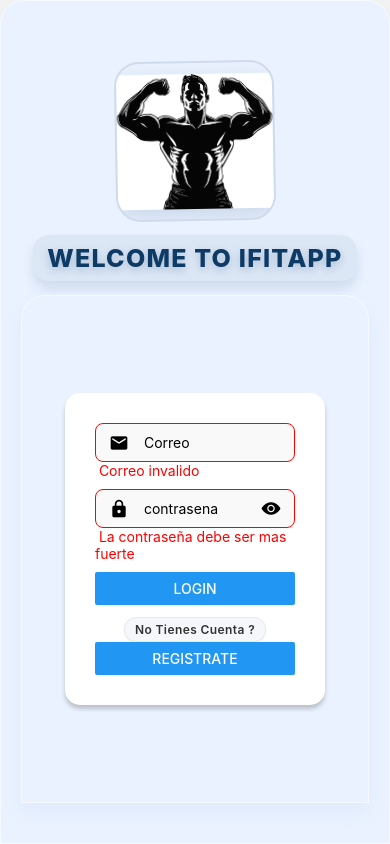
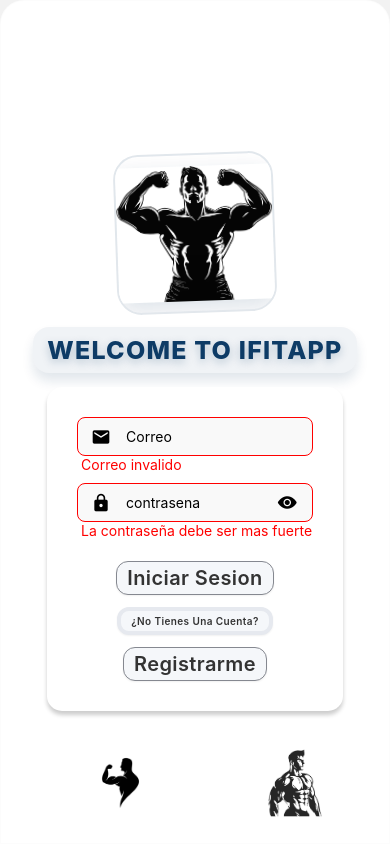
Before and after one commit to Wilmer007/MiProyectoMovil, a React Native app in the folder MiProyectoApp/: screen /Login in a window 390 px wide. Built offline with nearby package versions, Linux system fonts and the light colour scheme.

Commit message:
Estilizacion de pantalla de Login
Se modificaron colores , agregaron imagenes y se enlazo la navegacion con el boton de registro y la pantalla de registro

```diff
--- a/MiProyectoApp/src/Navigation/StackNavigator.tsx
+++ b/MiProyectoApp/src/Navigation/StackNavigator.tsx
@@ -2,11 +2,15 @@ import React from 'react';
 import { createNativeStackNavigator } from "@react-navigation/native-stack";
 import LoginScreen from '../Screens/LoginScreen';
 import HomeScreen from '../Screens/HomeScreen';
+import Registro from '../Screens/Registro';
 import TabsNavigator from './TabsNavigator';
 
 export type RootStackParamList = {
     Login: undefined,
     Tabs: {email:string},
+    Registro: undefined,
+
+
 }
 const Stack = createNativeStackNavigator<RootStackParamList>();
 
@@ -16,6 +20,8 @@ export default function StackNavigator() {
                             screenOptions={{headerShown: false}}>
             <Stack.Screen name="Login" component={LoginScreen} />
             <Stack.Screen name="Tabs" component={TabsNavigator} />
+            <Stack.Screen name="Registro" component={Registro} />
+
         </Stack.Navigator>
     );
 }
--- a/MiProyectoApp/src/Navigation/TabsNavigator.tsx
+++ b/MiProyectoApp/src/Navigation/TabsNavigator.tsx
@@ -1,6 +1,7 @@
 import {createBottomTabNavigator} from '@react-navigation/bottom-tabs'
 import HomeScreen from '../Screens/HomeScreen';
 import LoginScreen from '../Screens/LoginScreen';
+import Registro from '../Screens/Registro';
 
 
 //import ProfileScreen from '../Screens/';
@@ -8,6 +9,7 @@ import LoginScreen from '../Screens/LoginScreen';
 export type TabsParamList = {
     Home: {newItem?: string} | undefined;
     Profile: undefined;
+    Login: undefined;
 }
 
 const Tab = createBottomTabNavigator<TabsParamList>();
@@ -15,7 +17,8 @@ const Tab = createBottomTabNavigator<TabsParamList>();
 export default function TabsNavigator() {
     return(
         <Tab.Navigator>
-            <Tab.Screen name="Home" component={HomeScreen} options={{title: 'Inicio'}}/>
+            <Tab.Screen name="Home" component={HomeScreen} options={{title: 'Home'}}/>
+
 
 
 
--- a/MiProyectoApp/src/Screens/HomeScreen.tsx
+++ b/MiProyectoApp/src/Screens/HomeScreen.tsx
@@ -1,10 +1,46 @@
 import { View, Text } from "react-native";
+import { StyleSheet } from "react-native";
+import { Button } from "react-native";
 
 export default function HomeScreen({route}: any) {
 
+const handleGuardarRutinas = () => {
+}
+
+
     return(
         <View>
-            <Text>Bienvenido a Home</Text>
+            <Text style={styles.Main}>Bienvenido</Text>
+            <Button title="Guardar Rutinas" onPress={handleGuardarRutinas}/>
         </View>
+
+
     )
 }
+
+const styles = StyleSheet.create({
+
+Main:{
+    fontSize: 25,
+    color: '#0D3B66',
+    fontWeight: '800',
+    letterSpacing: 1.2,
+    textTransform: 'uppercase',
+    textAlign: 'center',
+    marginVertical: 14,
+    paddingHorizontal: 14,
+    paddingVertical: 8,
+    borderRadius: 16,
+    backgroundColor: 'rgba(13,59,102,0.06)',
+
+    textShadowColor: 'rgba(13,59,102,0.25)',
+    textShadowOffset: { width: 0, height: 3 },
+    textShadowRadius: 8,
+
+    shadowColor: '#0d3b66',
+    shadowOffset: { width: 0, height: 8 },
+    shadowOpacity: 0.12,
+    shadowRadius: 12,
+    elevation: 10,
+  }
+})
--- a/MiProyectoApp/src/Screens/LoginScreen.tsx
+++ b/MiProyectoApp/src/Screens/LoginScreen.tsx
@@ -1,8 +1,9 @@
 import { StatusBar } from 'expo-status-bar';
 import { useState } from 'react';
-import { Button, StyleSheet, Text, View, Image} from 'react-native';
+import { Button, StyleSheet, Text, View, Image, TouchableOpacity} from 'react-native';
 import Custominput from '../Components/Custominput';
 import { useAuth } from '../contexts/AuthContext';
+import { SafeAreaView } from 'react-native-safe-area-context';
 
 
 
@@ -27,41 +28,66 @@ export default function LoginScreen({navigation} : any) {
   }
       const handleRegistro = () => {
         try {
-        navigation.navigate('Tabs');
+          if (!navigation || typeof navigation.navigate !== 'function') {
+            console.warn('Navigation is not available');
+            return;
+          }
+          navigation.navigate('Registro');
         } catch (error) {
           console.log(error);
         }
       }
 
   return (
-    <View style={styles.container}>
-      <Image style={styles.imagen}
+    <SafeAreaView style={styles.container}>
+      <Image
+        style={styles.imagen}
         source={require('/Users/wilmerisaacgodoyescoto/Documents/ProgramacionMovil/MiProyectoMovil/MiProyectoApp/src/muscular-bodybuilder-silhouette-vector-54965420.jpg.avif')}
-        resizeMode="contain"/>
+        resizeMode="contain"
+      />
       <Text style={styles.Main}>WELCOME TO IFITAPP</Text>
-      <View style={styles.container}>
+      <View style={{ width: '100%', alignItems: 'center' }}>
         <View style={styles.card}>
-
-                  <Custominput
-                  value={email}
-                  type='email'
-                  placeholder={'Correo'}
-                  onChange={setEmail}/>
-
-                  <Custominput
-                  value={password}
-                  type='password'
-                  placeholder={'contrasena'}
-                  onChange={setPassword}/>
-
-                  <Button title="Login" onPress={handleLogin}/>
-                   <Text style={styles.SmallText}>No tienes cuenta ?</Text>
-                  <Button title="Registrate" onPress={handleRegistro}/>
-
-
+          <Custominput value={email} type="email" placeholder={'Correo'} onChange={setEmail} />
+          <Custominput value={password} type="password" placeholder={'contrasena'} onChange={setPassword} />
+          <TouchableOpacity onPress={handleLogin}>
+            <Text style={styles.MediumText}>Iniciar Sesion</Text>
+          </TouchableOpacity>
+          <Text style={styles.SmallText}>¿No tienes una cuenta?</Text>
+          <TouchableOpacity onPress={handleRegistro}>
+            <Text style={styles.MediumText}>Registrarme</Text>
+          </TouchableOpacity>
         </View>
       </View>
+
+      <View
+        style={{
+          position: 'absolute',
+          left: 0,
+          right: 0,
+          bottom: 10,
+          flexDirection: 'row',
+          justifyContent: 'center',
+          alignItems: 'center',
+          paddingHorizontal: 16,
+
+          pointerEvents: 'box-none',
+        }}
+      >
+        <Image
+          source={require('/Users/wilmerisaacgodoyescoto/Documents/ProgramacionMovil/MiProyectoMovil/MiProyectoApp/src/depositphotos_284191856-stock-illustration-gym-logo-vector.jpg')}
+          style={{ width: 150, height: 100, marginRight: 25 }}
+          resizeMode="contain"
+        />
+        <Image
+          source={require('/Users/wilmerisaacgodoyescoto/Documents/ProgramacionMovil/MiProyectoMovil/MiProyectoApp/src/universal-black-and-white-logo-with-the-image-of-a-sports-man-good-for-the-gym-vector.jpg')}
+          style={{ width: 100, height: 100, marginLeft: 25 }}
+          resizeMode="contain"
+        />
       </View>
+
+      <StatusBar style="auto" />
+    </SafeAreaView>
   );
 }
 
@@ -73,19 +99,19 @@ const styles = StyleSheet.create({
     //alineacion en eje vertical
     justifyContent: 'center',
     padding: 20,
-    backgroundColor: '#eaf2ff',
+    backgroundColor: '#ffffffff',
     paddingTop: 40,
     paddingBottom: 40,
     borderTopLeftRadius: 24,
     borderTopRightRadius: 24,
     overflow: 'hidden',
-    shadowColor: '#7796ddff',
+    shadowColor: '#fcfdffff',
     shadowOffset: { width: 0, height: 10 },
     shadowOpacity: 0.08,
     shadowRadius: 20,
     elevation: 6,
     borderWidth: 1,
-    borderColor: 'rgba(255,255,255,0.6)',
+    borderColor: 'rgba(251, 250, 250, 0.6)',
   },
   card: {
     backgroundColor: '#FFFFFF',
@@ -100,7 +126,27 @@ const styles = StyleSheet.create({
     justifyContent: 'space-between'
   },
   SmallText: {
-    fontSize: 12,
+    fontSize: 10,
+    color: '#333',
+    fontWeight: '600',
+    letterSpacing: 0.4,
+    textTransform: 'capitalize',
+    alignSelf: 'center',
+    marginTop: 12,
+    backgroundColor: '#f5f7fa',
+    paddingHorizontal: 10,
+    paddingVertical: 4,
+    borderRadius: 12,
+    borderWidth: 4,
+    borderColor: '#e6e9ef',
+    shadowColor: '#000',
+    shadowOffset: { width: 0, height: 1 },
+    shadowOpacity: 0.06,
+    shadowRadius: 2,
+    elevation: 2,
+  },
+  MediumText: {
+    fontSize: 20,
     color: '#333',
     fontWeight: '600',
     letterSpacing: 0.4,
@@ -112,12 +158,13 @@ const styles = StyleSheet.create({
     paddingVertical: 4,
     borderRadius: 12,
     borderWidth: 1,
-    borderColor: '#e6e9ef',
+    borderColor: '#858890ff',
     shadowColor: '#000',
     shadowOffset: { width: 0, height: 1 },
     shadowOpacity: 0.06,
     shadowRadius: 2,
     elevation: 2,
+
   },
   Main:{
     fontSize: 25,
@@ -166,7 +213,7 @@ const styles = StyleSheet.create({
 
       // slight visual effects
       opacity: 0.98,
-      transform: [{ rotate: '-1deg' }],
+      transform: [{ rotate: '-2deg' }],
     }
   }
 );
--- a/MiProyectoApp/src/Screens/Registro.tsx
+++ b/MiProyectoApp/src/Screens/Registro.tsx
@@ -1,5 +1,15 @@
 import { View, Text, Button } from "react-native";
+import { SafeAreaView } from "react-native-safe-area-context";
 
-export default function  Registro(){
-    return (null);
+export default function  Registro(navigate: any) {
+
+    return (
+
+        <SafeAreaView>
+            <Text>Registro Screen</Text>
+        </SafeAreaView>
+
+
+
+    );
 }
```
Also changed, not shown: MiProyectoApp/src/Screens/Rutinas/GuardarRutinas.tsx (added), MiProyectoApp/src/depositphotos_284191856-stock-illustration-gym-logo-vector.jpg (added), MiProyectoApp/src/universal-black-and-white-logo-with-the-image-of-a-sports-man-good-for-the-gym-vector.jpg (added). Lines whose indentation alone changed are shown as unchanged.
